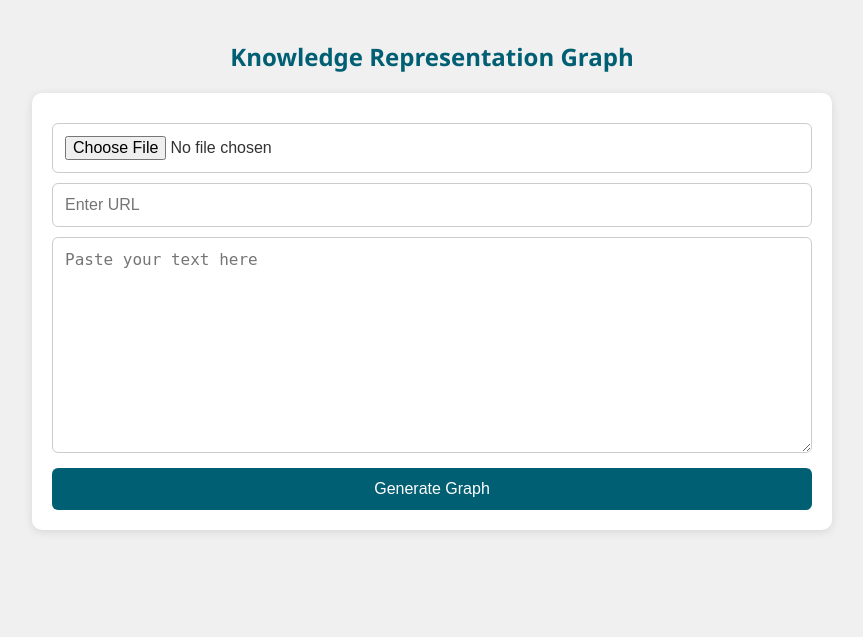
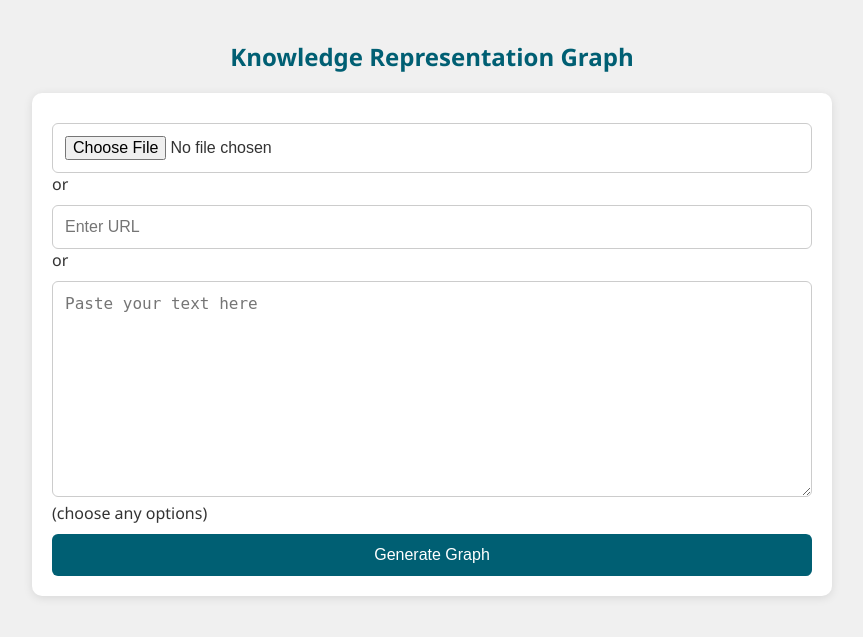
Before and after one commit to Rohitgut/KRG-app, a FastAPI app: page / in a window 1280 px wide. Shown: the top 637 px of the page, without its empty margins (208-1071 px from the left). Run offline with FastAPI, Linux system fonts and the light colour scheme.

Commit message:
Update index.html

```diff
--- a/templates/index.html
+++ b/templates/index.html
@@ -116,8 +116,8 @@
 
     <form method="post" action="/extract" enctype="multipart/form-data">
         <input type="file" name="pdf" accept=".pdf"><br>
-        <input type="text" name="url" placeholder="Enter URL"><br>
-        <textarea name="text" rows="10" placeholder="Paste your text here"></textarea><br>
+        or<input type="text" name="url" placeholder="Enter URL"><br>
+        or<textarea name="text" rows="10" placeholder="Paste your text here"></textarea><br>(choose any options)
         <button type="submit">Generate Graph</button>
     </form>
 
```
